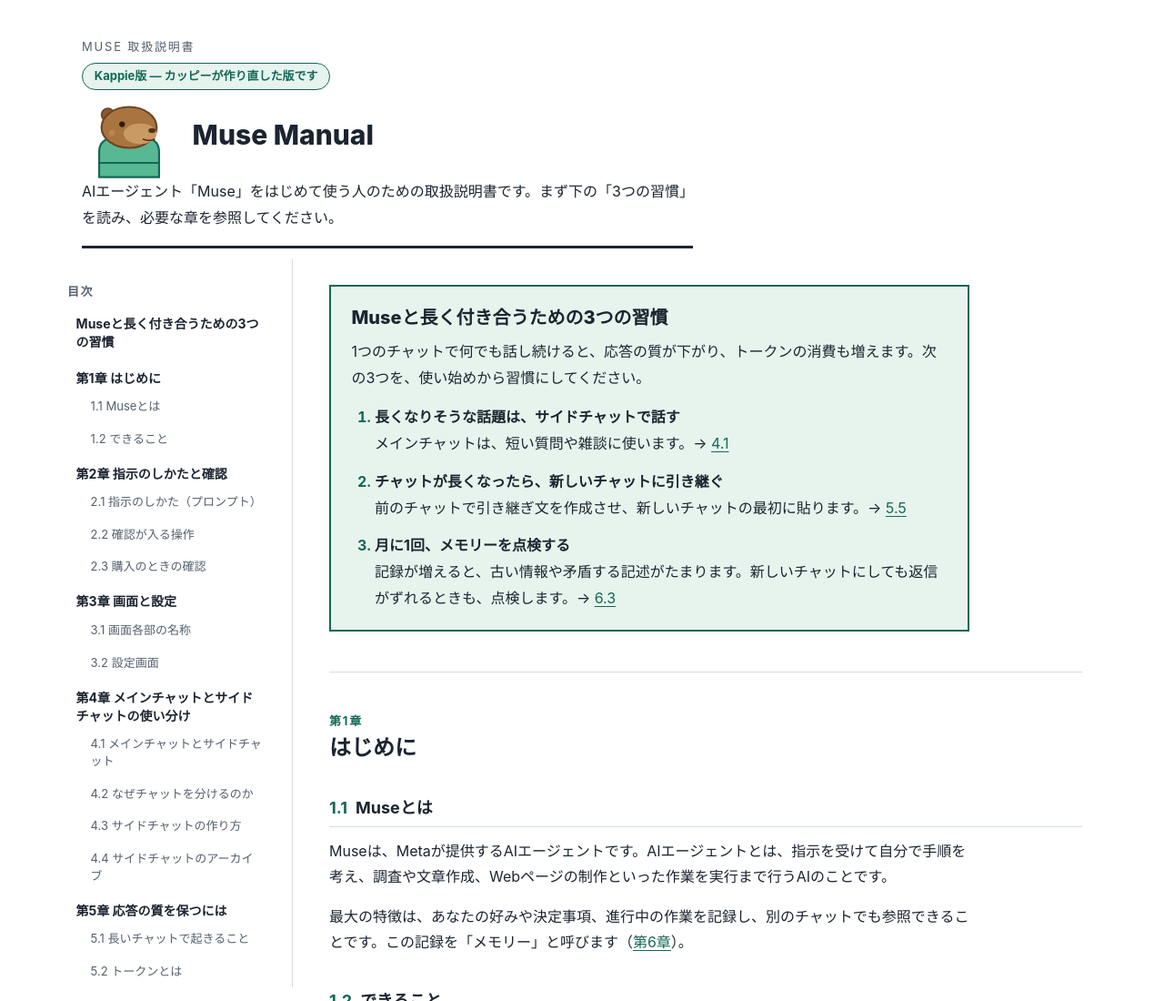
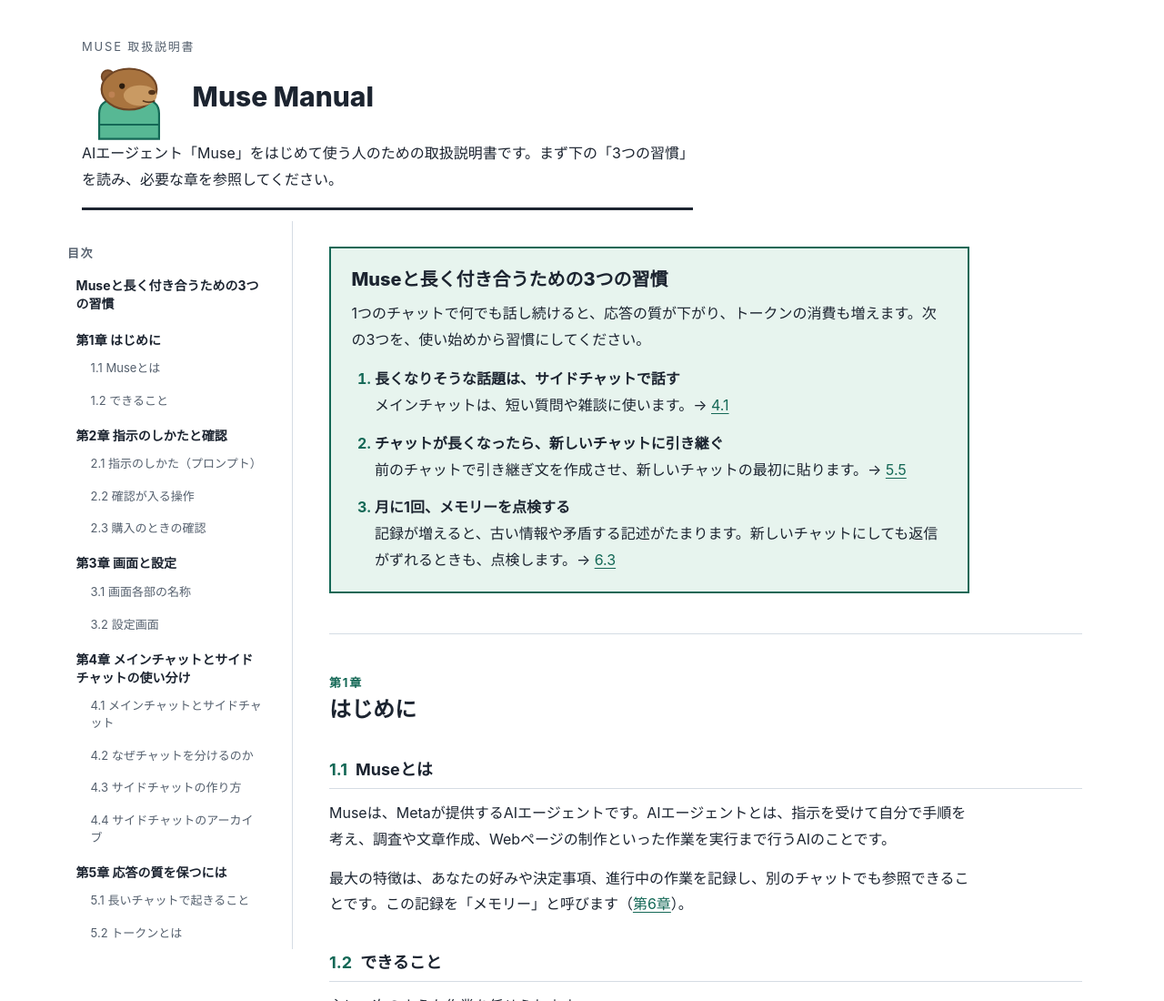
Before and after one commit to calico-blanket/muse-guides, a plain HTML site: page manual/index.html in a window 1280 px wide. Shown: the top 1100 px of the page at 91% size. Drawn offline with Linux system fonts and the light colour scheme.

Commit message:
manual: 「Kappie版」の表示を削除

```diff
--- a/manual/index.html
+++ b/manual/index.html
@@ -257,7 +257,6 @@
 
 <header class="doc-head">
   <p class="kicker">MUSE 取扱説明書</p>
-  <p class="edition">Kappie版 ― カッピーが作り直した版です</p>
   <div class="kappie-head">
     <div class="mascot" aria-hidden="true">
       <svg width="104" height="86" viewBox="0 0 120 96" role="img" aria-label="ミントグリーンのセーターを着たカピバラ">
```
